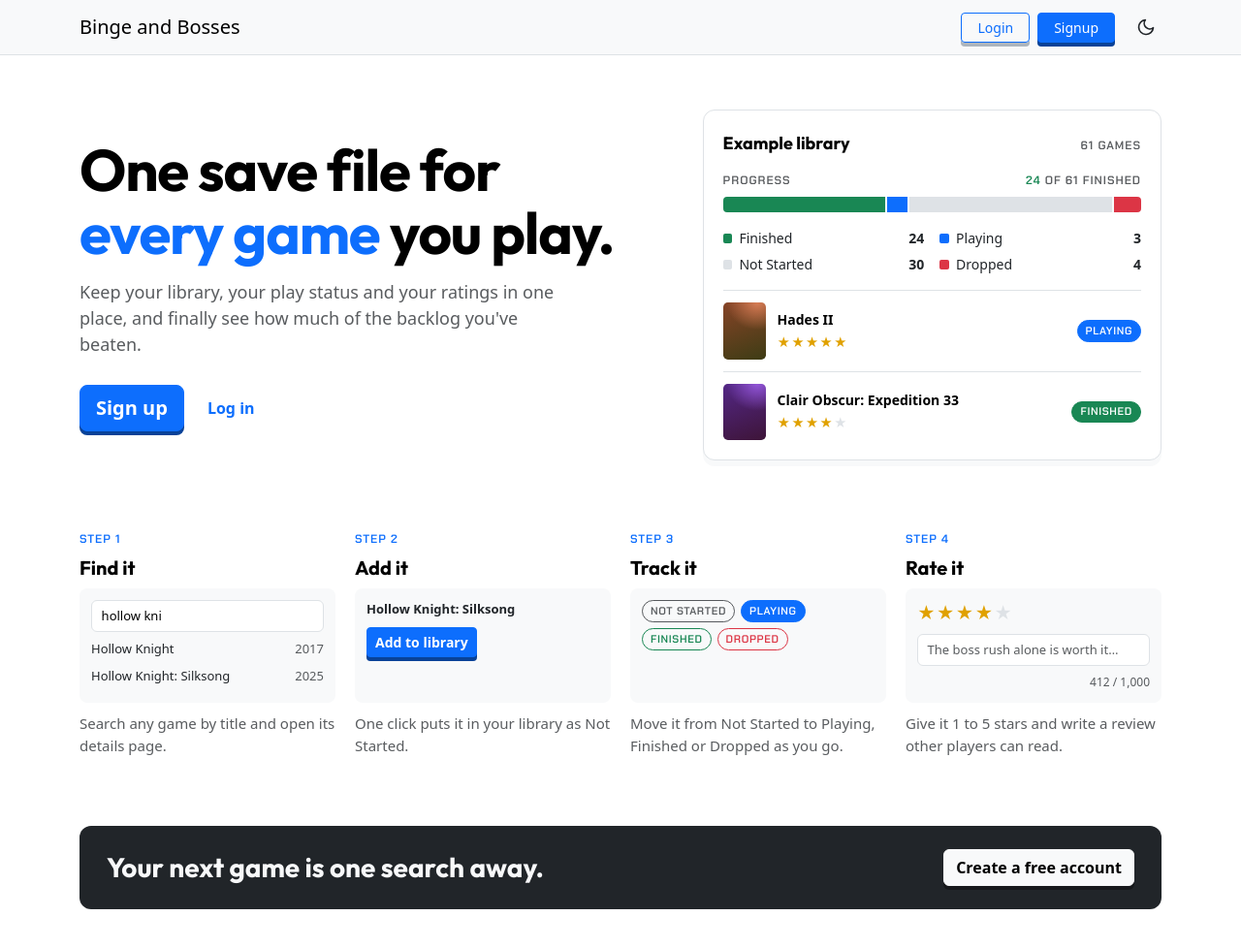
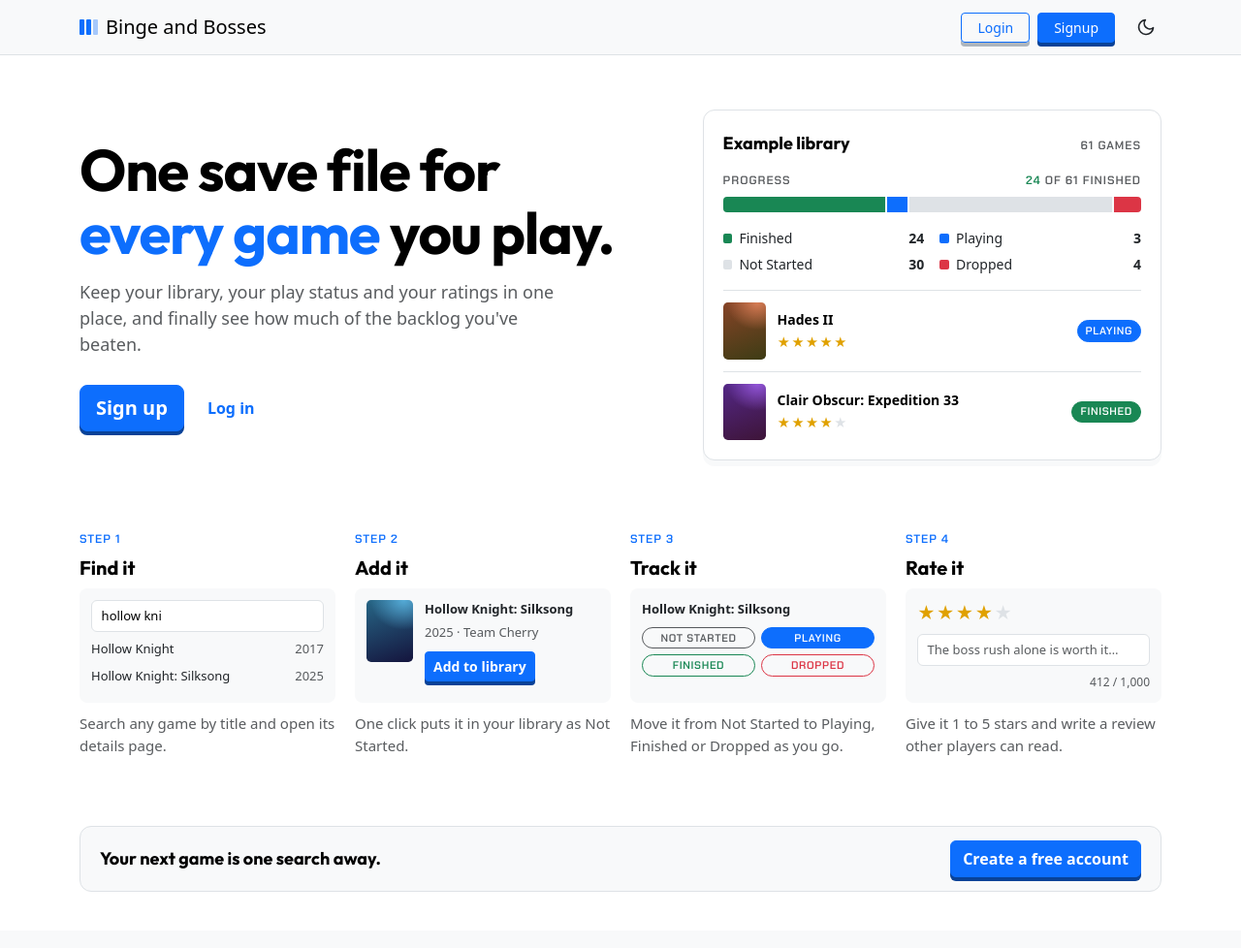
Before and after one commit to CS4300-CS5300-FA26/team-5, a Django app: page / in a window 1280 px wide. Shown: the whole page at 97% size. After the commit the page ends 920 px from the top, so only its background shows below. Run offline with Django 5.2, Linux system fonts and the light colour scheme.

Commit message:
Add the logo, tighten the steps and slim the closing band
- Navbar shows the three-segment logo beside the app name on every page
- Add it shows the game's cover and details; Track it lays the four
  statuses out as an even 2 x 2 grid
- Closing band is a slim strip instead of a dark block
- Dark mode Login button gets a dark blue ledge, so it no longer looks
  pressed in

Co-Authored-By: Claude Opus 5.5 <noreply@anthropic.com>

```diff
--- a/binge_and_bosses/games/static/games/css/landing.css
+++ b/binge_and_bosses/games/static/games/css/landing.css
@@ -17,7 +17,6 @@
     --status-finished-ink: var(--status-finished);   /* text and outlines; lighter in dark mode */
     --status-dropped-ink: var(--status-dropped);
     --font-display: "Outfit", "Segoe UI", system-ui, sans-serif;
-    --band-bg: var(--bs-dark);
     --font-hud: "Chakra Petch", ui-monospace, "SFMono-Regular", Menlo, monospace;
 
     display: grid;
@@ -46,10 +45,8 @@
     text-transform: uppercase;
 }
 
-/* In dark mode the page is already near-black, so the band turns deep blue */
 [data-bs-theme="dark"] .landing {
     --accent: var(--bs-primary-text-emphasis);   /* #0d6efd is too dark for text on the dark page */
-    --band-bg: var(--bs-primary-bg-subtle);
     --gold: #f2b53e;
     --status-finished-ink: var(--bs-success-text-emphasis);
     --status-dropped-ink: var(--bs-danger-text-emphasis);
@@ -108,22 +105,6 @@
 }
 
 .btn-arcade:active {
-    transform: translateY(4px);
-    box-shadow: none;
-}
-
-.btn-arcade-light {
-    font-weight: 600;
-    box-shadow: 0 4px 0 rgba(0, 0, 0, 0.35);
-    transition: transform 0.15s ease, box-shadow 0.15s ease;
-}
-
-.btn-arcade-light:hover {
-    transform: translateY(2px);
-    box-shadow: 0 2px 0 rgba(0, 0, 0, 0.35);
-}
-
-.btn-arcade-light:active {
     transform: translateY(4px);
     box-shadow: none;
 }
@@ -318,6 +299,19 @@
 
 .demo .btn { justify-self: start; }
 
+/* Add it: a search result with its cover, like the game details page */
+.demo-add {
+    grid-template-columns: 3rem minmax(0, 1fr);
+    gap: 0.75rem;
+}
+
+.demo-add-info {
+    display: grid;
+    gap: 0.25rem;
+}
+
+.demo-add-info .btn { margin-top: 0.375rem; }
+
 .demo-input {
     padding: 0.35rem 0.6rem;
     background: var(--surface);
@@ -349,9 +343,14 @@
 .demo-result span:last-child { color: var(--muted); }
 
 .pills {
-    display: flex;
-    flex-wrap: wrap;
+    display: grid;
+    grid-template-columns: repeat(2, minmax(0, 1fr));
     gap: 0.375rem;
+}
+
+.pills .pill {
+    padding-inline: 0.25rem;
+    text-align: center;
 }
 
 .demo-count {
@@ -361,22 +360,20 @@
     font-variant-numeric: tabular-nums;
 }
 
-/* Closing band */
+/* Closing band: a slim strip, so it doesn't compete with the hero */
 .landing-band {
     display: flex;
     flex-wrap: wrap;
     align-items: center;
     justify-content: space-between;
-    gap: 1rem 1.5rem;
-    padding: 1.5rem 1.75rem;
-    background: var(--band-bg);
+    gap: 0.75rem 1.5rem;
+    padding: 0.875rem 1.25rem;
+    background: var(--sunk);
+    border: 1px solid var(--line);
     border-radius: 0.75rem;
 }
 
-.landing .landing-band h2 {
-    color: var(--bs-light);
-    font-size: clamp(1.375rem, 3vw, 1.75rem);
-}
+.landing-band h2 { font-size: 1.125rem; }
 
 @media (max-width: 991.98px) {
     .landing-steps ol { grid-template-columns: repeat(2, minmax(0, 1fr)); }
@@ -393,6 +390,5 @@
 
 @media (prefers-reduced-motion: reduce) {
     .caret { animation: none; }
-    .btn-arcade,
-    .btn-arcade-light { transition: none; }
+    .btn-arcade { transition: none; }
 }
--- a/binge_and_bosses/games/templates/games/index.html
+++ b/binge_and_bosses/games/templates/games/index.html
@@ -73,9 +73,13 @@
             <li>
                 <span class="hud">Step 2</span>
                 <h3>Add it</h3>
-                <div class="demo" aria-hidden="true">
-                    <b>Hollow Knight: Silksong</b>
-                    <span class="btn btn-primary btn-sm btn-arcade">Add to library</span>
+                <div class="demo demo-add" aria-hidden="true">
+                    <span class="cover" style="--h: 200"></span>
+                    <span class="demo-add-info">
+                        <b>Hollow Knight: Silksong</b>
+                        <span class="demo-muted">2025 · Team Cherry</span>
+                        <span class="btn btn-primary btn-sm btn-arcade">Add to library</span>
+                    </span>
                 </div>
                 <p>One click puts it in your library as Not Started.</p>
             </li>
@@ -83,6 +87,7 @@
                 <span class="hud">Step 3</span>
                 <h3>Track it</h3>
                 <div class="demo" aria-hidden="true">
+                    <b>Hollow Knight: Silksong</b>
                     <span class="pills">
                         <span class="pill" style="--c: var(--status-not-started-ink)">Not Started</span>
                         <span class="pill on" style="--c: var(--status-playing)">Playing</span>
@@ -108,9 +113,9 @@
     <section class="landing-band">
         <h2>Your next game is one search away.</h2>
         {% if user.is_authenticated %}
-            <a class="btn btn-light btn-arcade-light" href="{% url 'game_search' %}">Search games</a>
+            <a class="btn btn-primary btn-arcade" href="{% url 'game_search' %}">Search games</a>
         {% else %}
-            <a class="btn btn-light btn-arcade-light" href="{% url 'signup' %}">Create a free account</a>
+            <a class="btn btn-primary btn-arcade" href="{% url 'signup' %}">Create a free account</a>
         {% endif %}
     </section>
 </div>
--- a/binge_and_bosses/static/css/navbar.css
+++ b/binge_and_bosses/static/css/navbar.css
@@ -90,12 +90,56 @@
     display: block;
 }
 
-/* Dark mode: Bootstrap's primary blue is too dark for text, so outlines and link hovers use its lighter tint */
+/* Dark mode: Bootstrap's primary blue is too dark for text, so outlines and link hovers use its lighter tint.
+   A light grey ledge under the Login button reads as a pressed-in edge, so the ledge goes dark blue. */
 [data-bs-theme="dark"] .auth-login-logout {
     --bs-btn-color: var(--bs-primary-text-emphasis);
     --bs-btn-border-color: var(--bs-primary-text-emphasis);
+    box-shadow: 0 4px 0 var(--bs-primary-border-subtle);
+}
+
+[data-bs-theme="dark"] .auth-login-logout:hover {
+    box-shadow: 0 2px 0 var(--bs-primary-border-subtle);
+}
+
+[data-bs-theme="dark"] .auth-login-logout:active {
+    box-shadow: none;
+}
+
+[data-bs-theme="dark"] .auth-login-logout.active {
+    color: var(--bs-primary-text-emphasis);
+    border-color: var(--bs-primary-text-emphasis);
+    box-shadow: 0 2px 0 var(--bs-primary-border-subtle);
 }
 
 [data-bs-theme="dark"] .navbar-nav .nav-link:hover {
     color: var(--bs-primary-text-emphasis);
 }
+
+/* Logo: three health-bar segments, the last one used up */
+.navbar-brand {
+    display: inline-flex;
+    align-items: center;
+    gap: 8px;
+}
+
+.brand-logo {
+    display: inline-flex;
+    gap: 2px;
+}
+
+.brand-logo i {
+    display: block;
+    width: 5px;
+    height: 16px;
+    border-radius: 1px;
+    background: var(--bs-primary);
+}
+
+.brand-logo i:last-child {
+    opacity: 0.35;
+}
+
+[data-bs-theme="dark"] .brand-logo i {
+    background: var(--bs-primary-text-emphasis);
+}
--- a/binge_and_bosses/templates/base.html
+++ b/binge_and_bosses/templates/base.html
@@ -23,6 +23,7 @@
         <div class="container">
             {# App far left #}
             <a class="navbar-brand" href="/">
+                <span class="brand-logo" aria-hidden="true"><i></i><i></i><i></i></span>
                 Binge and Bosses
             </a>
 
```
Also changed, not shown: binge_and_bosses/games/tests.py (+14 -0 lines).
